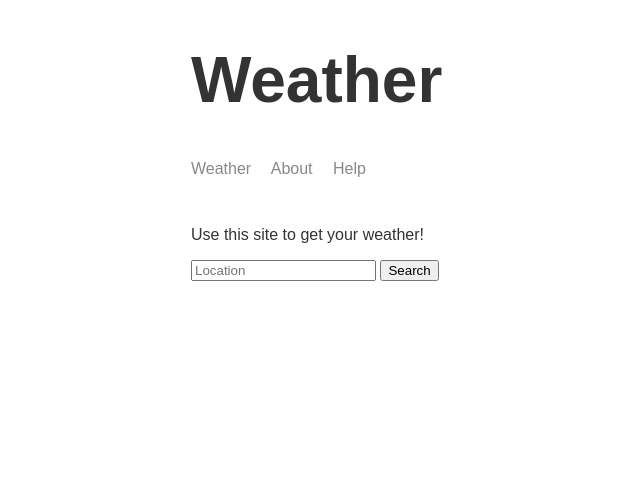
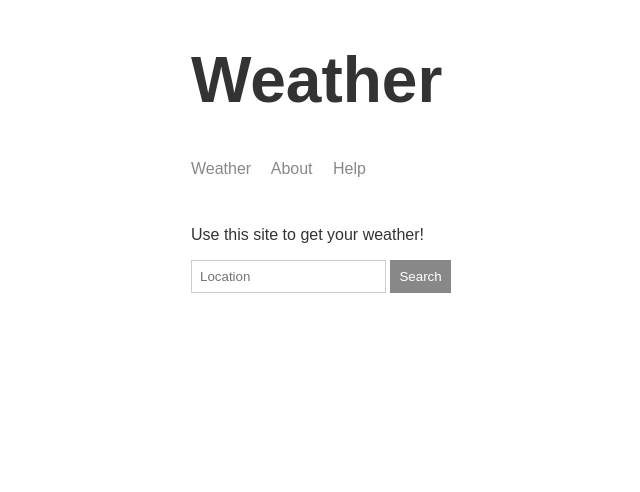
Before and after one commit to rodrigo-rufino/weather_app, a Node server app: page / in a window 1280 px wide. Shown: the top 492 px of the page, without its empty margins (124-764 px from the left). Run offline with Node 20, Linux system fonts and the light colour scheme; some libraries are stand-ins or nearby versions.

Commit message:
wiring up user interface

```diff
--- a/web-server/public/css/styles.css
+++ b/web-server/public/css/styles.css
@@ -39,3 +39,16 @@ h1 {
 .portrait {
     width: 250px;
 }
+
+input {
+    border: 1px solid #cccccc;
+    padding: 8px;
+}
+
+button {
+    cursor: pointer;
+    border: 1px solid #888888;
+    background: #888888;
+    color: white;
+    padding: 8px;
+}
--- a/web-server/templates/views/index.hbs
+++ b/web-server/templates/views/index.hbs
@@ -17,6 +17,10 @@
                 <input type="text" placeholder="Location">
                 <button>Search</button>
             </form>
+
+            <p id="message-one"></p>
+            <p id="message-two"></p>
+
         </div>
 
         {{>footer}}
```
Also changed, not shown: web-server/public/js/app.js.
